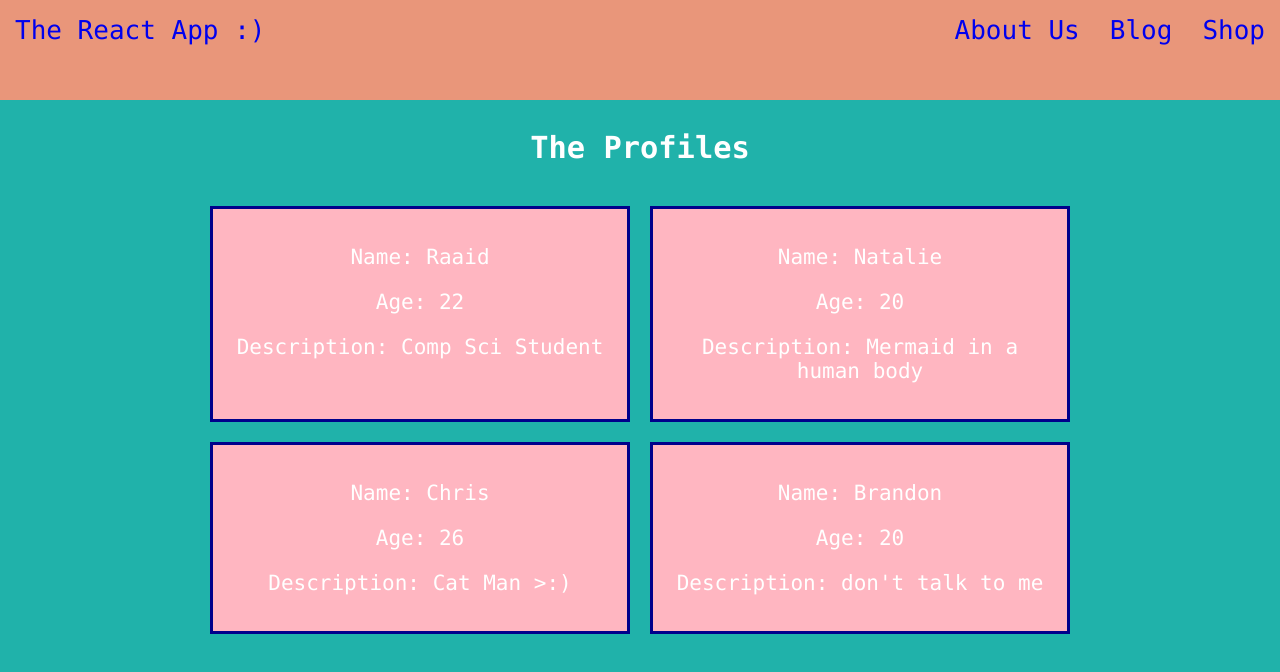
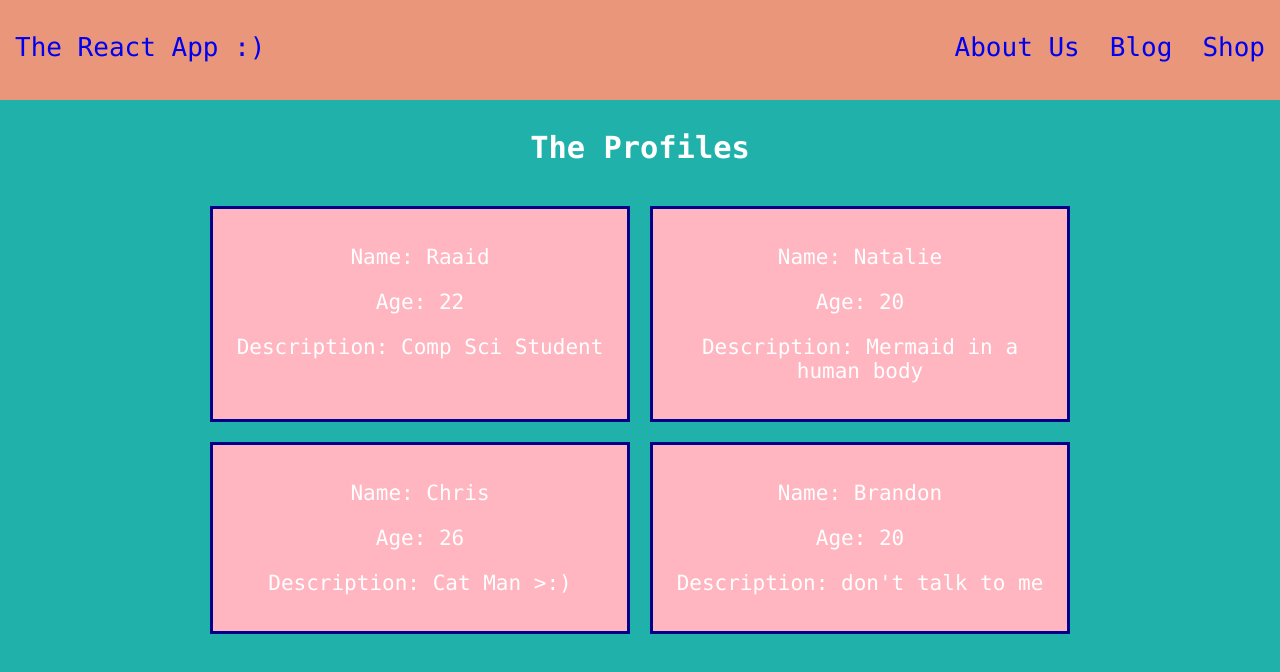
Before and after one commit to raaidsm/EcommerceSite, a React (Create React App) app: page / in a window 1280 px wide. Shown: the top 672 px of the page. Built offline with nearby package versions, Linux system fonts and the light colour scheme.

Commit message:
Added line height to the header logo, and links

```diff
--- a/src/components/header/Header.css
+++ b/src/components/header/Header.css
@@ -11,6 +11,7 @@
     margin: 15px;
     text-decoration: none;
     float: right;
+    line-height: 65px;
 }
 /* When you hover over a link in the header */
 .header a:hover{
@@ -35,6 +36,7 @@ h1{
 
 .logo{
     float: left;
+    line-height: 65px;
 }
 
 @media screen and (max-width: 600px) {
```
